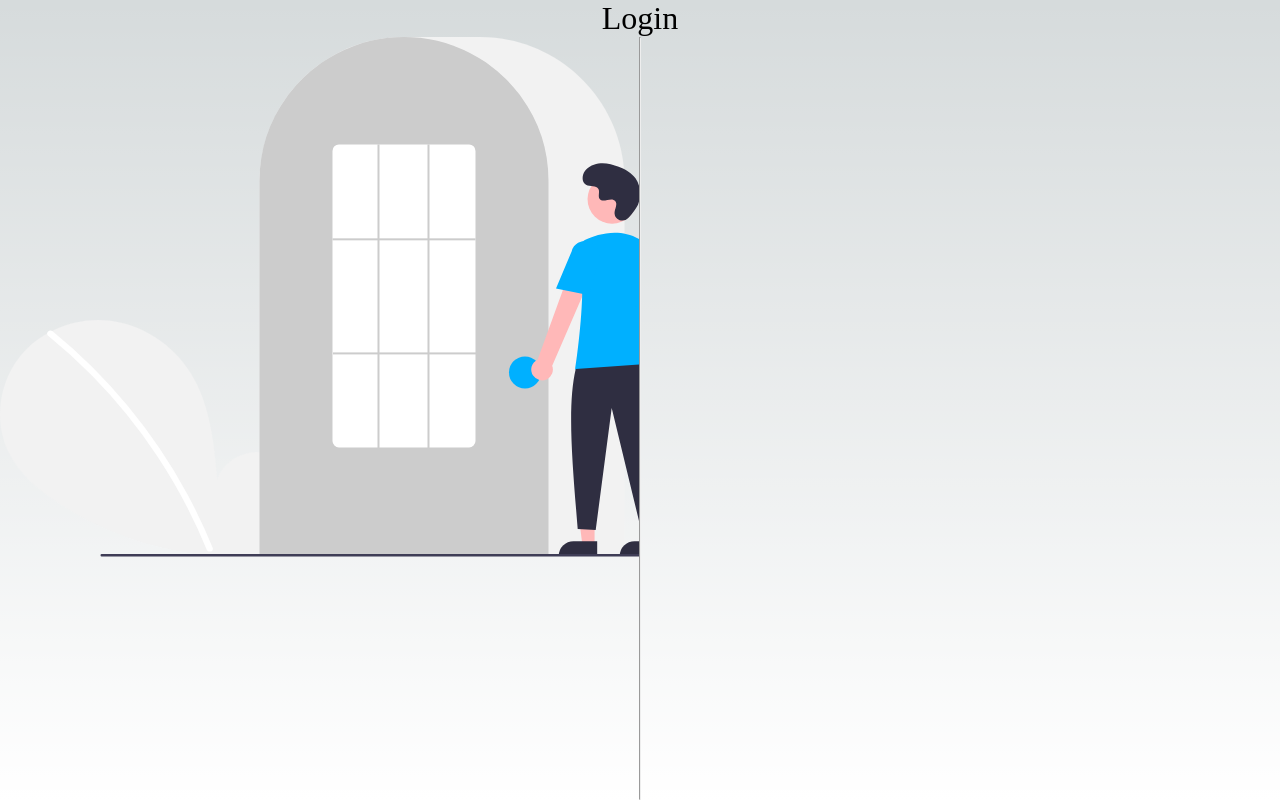
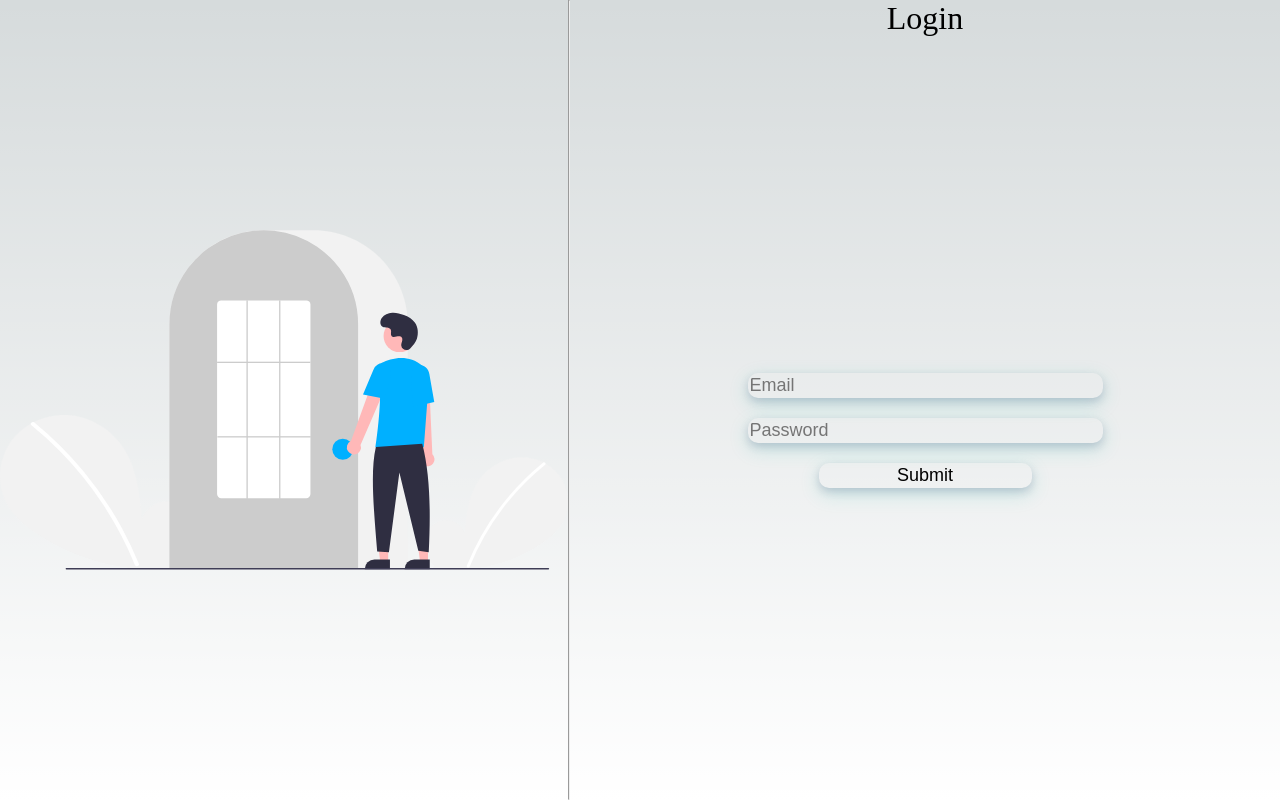
Before and after one commit to HRV-Mart/HRV-Mart, a Next.js app: page /login in a window 1280 px wide. Built offline with nearby package versions, Linux system fonts and the light colour scheme.

Commit message:
Added login ui

```diff
--- a/src/pages/login.js
+++ b/src/pages/login.js
@@ -1,14 +1,21 @@
 import styles from '@/styles/Login.module.css'
 export default function Login() {
     return <div className={styles.main}>
-        <div className={styles.title}>
-            Login
-        </div>
         <div className={styles.loginContainer}>
             <div className={styles.imageContainer}/>
             <hr/>
-            <div className={styles.loginForm}>
-
+            <div className={styles.login}>
+                <div className={styles.title}>
+                    Login
+                </div>
+                <div className={styles.space}/>
+                <form title={"Login"} className={styles.loginForm}>
+                    <input className={styles.inputHolder} title={"Email"} type={"email"} placeholder={"Email"}/>
+                    <input className={styles.inputHolder} title={"Password"} type={"password"} placeholder={"Password"}/>
+                    <button className={styles.button} >
+                        Submit
+                    </button>
+                </form>
             </div>
         </div>
     </div>
--- a/src/styles/Login.module.css
+++ b/src/styles/Login.module.css
@@ -1,24 +1,59 @@
 .main {
     height: 100vh;
     display: flex;
-    flex-direction: column;
-    align-items: center;
-}
-
-.title {
-    font-size: xx-large;
 }
 .loginContainer {
     width: 100%;
-    height: 100%;
+    height: 100vh;
     display: flex;
 }
 .imageContainer {
     background-image: url("/login.svg") ;
     background-repeat: no-repeat;
+    background-position: center;
+    background-size: contain;
+    flex: 4;
+}
+.login {
     flex: 5;
+    display: flex;
+    flex-direction: column;
+    align-items: center;
 }
-.loginForm {
-    flex: 5;
-
+.title {
+    font-size: xx-large;
+    flex: 1;
 }
+.loginForm{
+    display: flex;
+    flex-direction: column;
+    align-items: center;
+    justify-content: center;
+    width: 100%;
+    height: 20%;
+    flex: 50;
+}
+.space {
+    flex: 1;
+}
+.inputHolder {
+    width: 50%;
+    font-size: large;
+    border-radius: 10px;
+    border-color: transparent;
+    background: none;
+    box-shadow: 0 4px 8px 0 rgba(59, 58, 114, 0.2), 0 6px 20px 0 rgba(34, 190, 170, 0.19);
+    margin: 10px;
+}
+.button{
+    width: 30%;
+    font-size: large;
+    margin-top: 10px;
+    background: none;
+    border-radius: 10px;
+    border-color: transparent;
+    box-shadow: 0 4px 8px 0 rgba(59, 58, 114, 0.2), 0 6px 20px 0 rgba(34, 190, 170, 0.19);
+}
+.button:hover{
+    background-color: darkgreen;
+}
```
